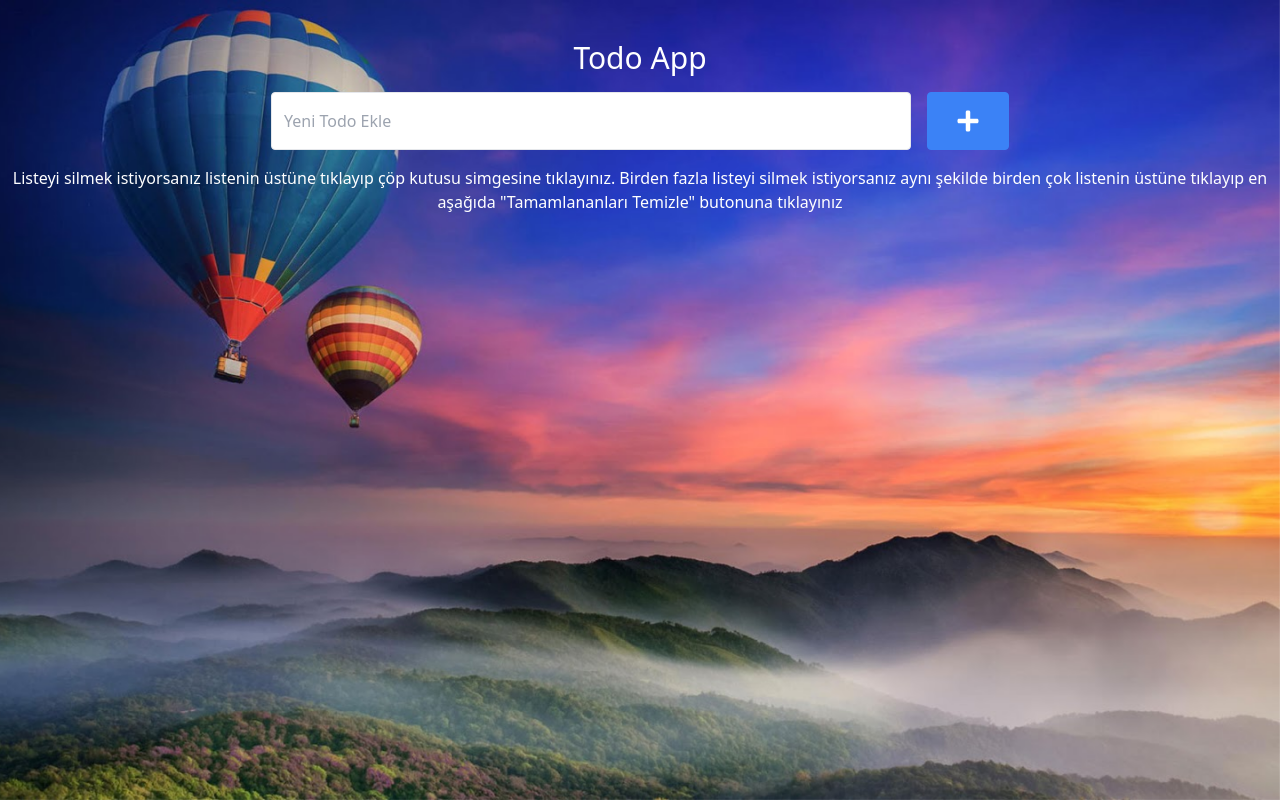
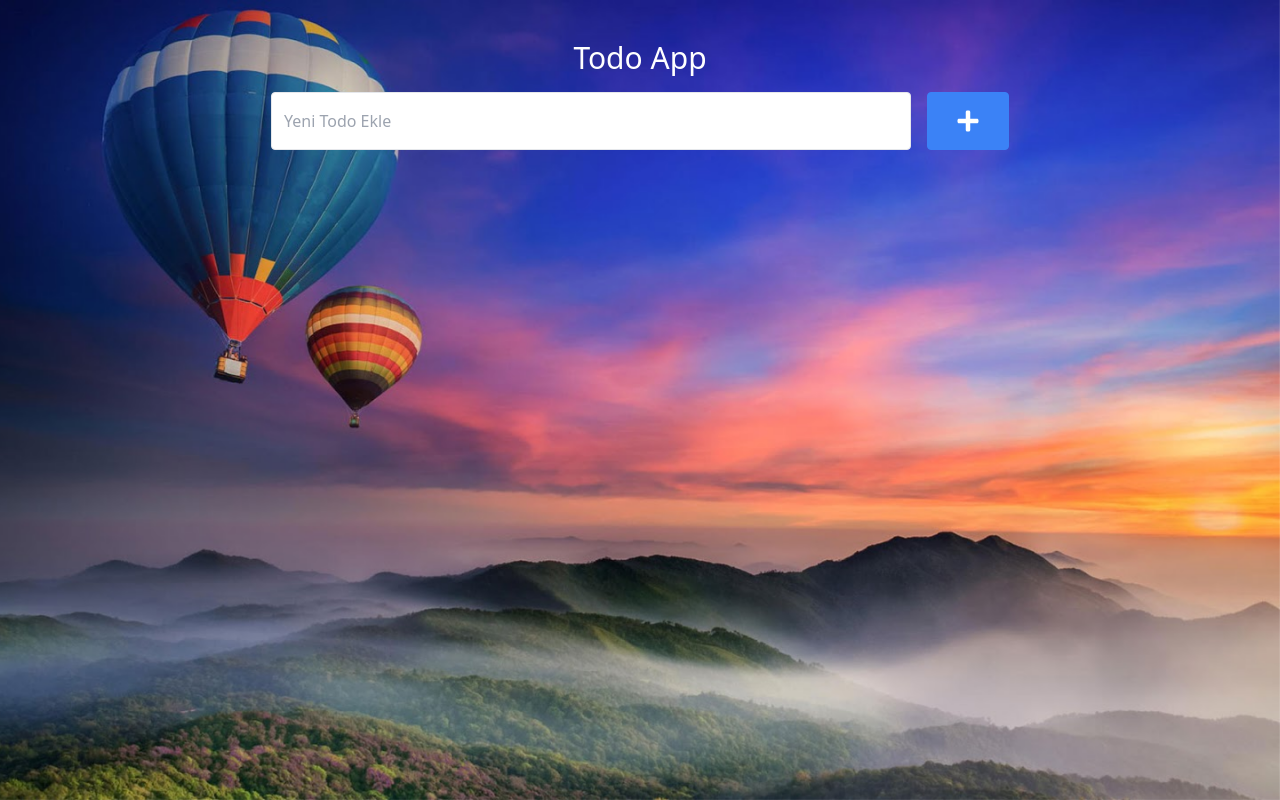
Before and after one commit to Batuhan445/todo-app, a Next.js app: page / in a window 1280 px wide. Built offline with nearby package versions, Linux system fonts and the light colour scheme.

Commit message:
description deleted

```diff
--- a/src/app/page.tsx
+++ b/src/app/page.tsx
@@ -158,12 +158,6 @@ export default function Page() {
           <NewTodoAddButton onTodoAddButton={() => yeniTodoEkle()} />
         </div>
 
-        <div className="flex justify-center text-center m-auto text-white mt-4 w-2/3 md:w-1/2 xl:w-full">
-          Listeyi silmek istiyorsanız listenin üstüne tıklayıp çöp kutusu
-          simgesine tıklayınız. Birden fazla listeyi silmek istiyorsanız aynı şekilde birden çok listenin üstüne tıklayıp
-          en aşağıda "Tamamlananları Temizle" butonuna tıklayınız
-        </div>
-
         <div className="mt-4">
           <div className=" w-4/5 m-auto rounded-xl">
             {liste.map((item) => (
```
